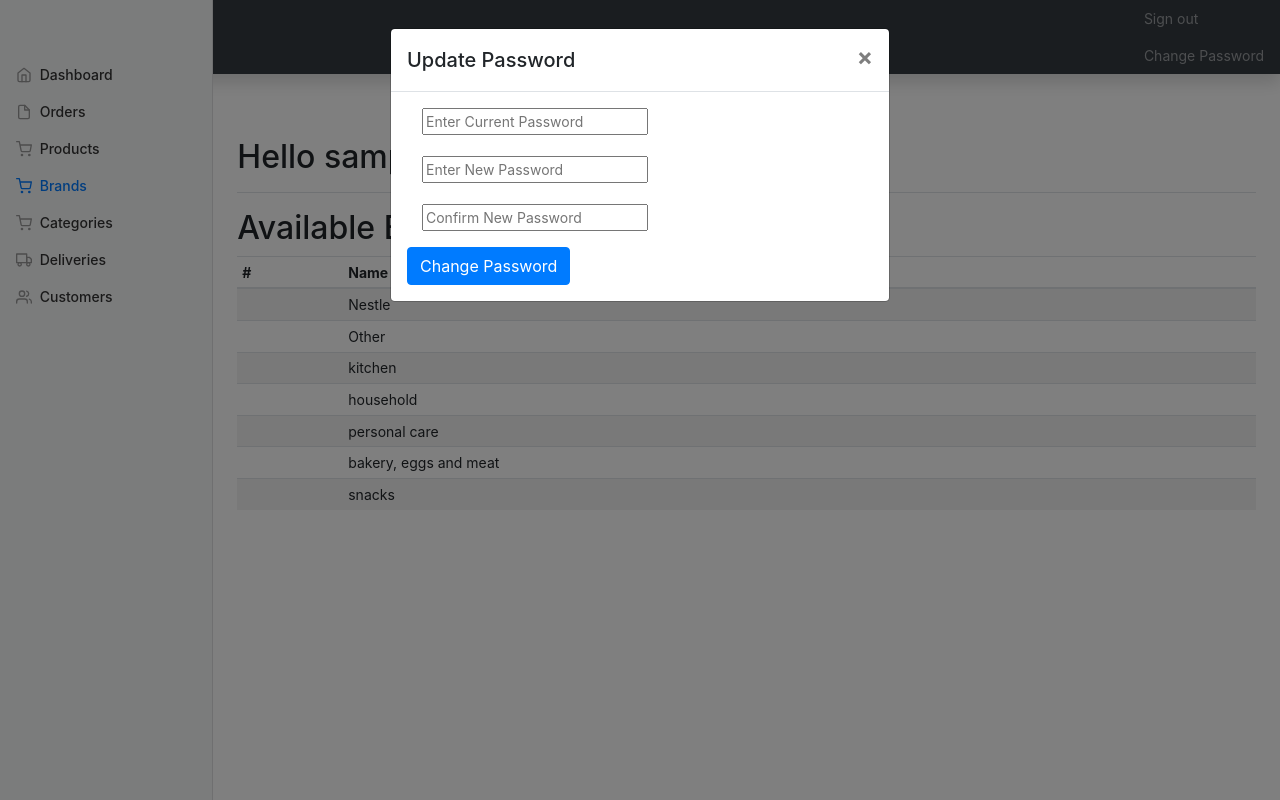
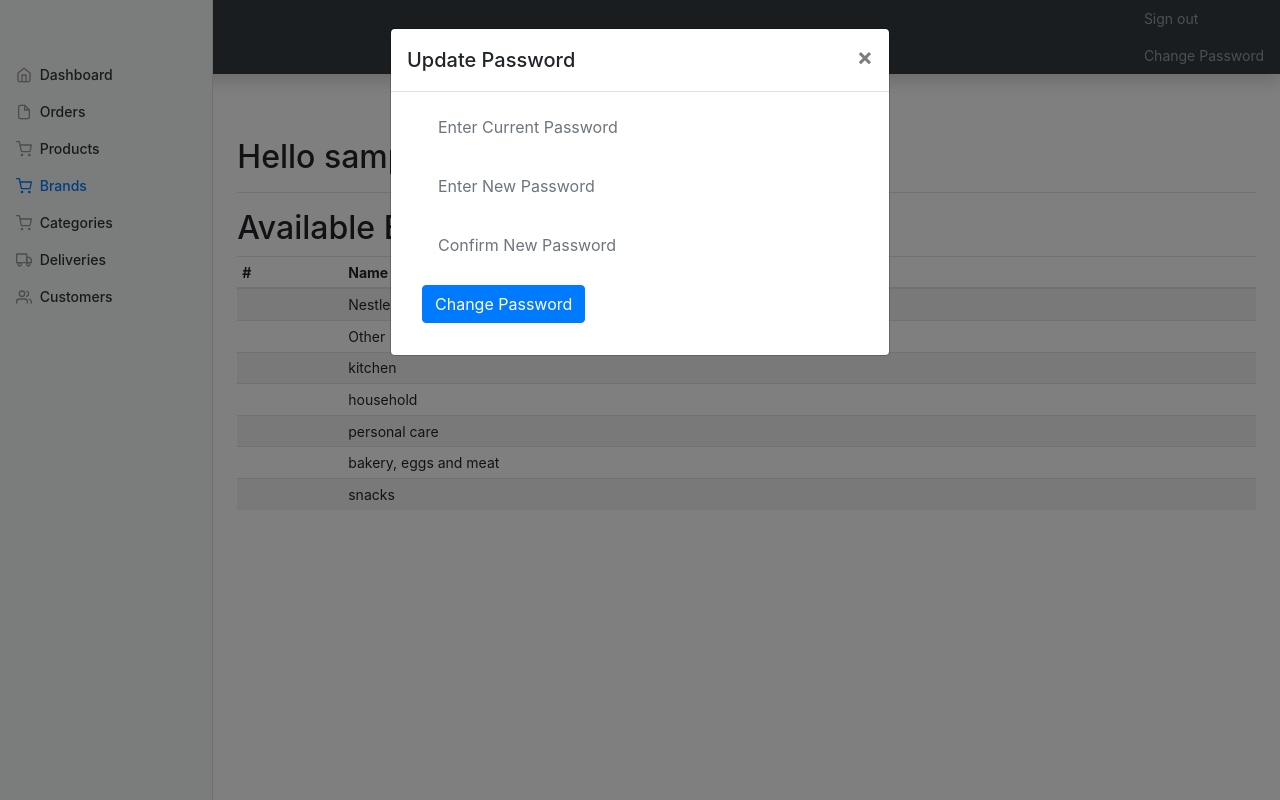
Before and after one commit to HumansMetaTech/E-Commerce-Grocery-Store, a PHP site: page /big_store/brands.php in a window 1280 px wide, after a click on "Change Password". Run offline with PHP 8.4, Linux system fonts and the light colour scheme; the visitor is signed in with stand-in values (Sample User, id 1); data comes from the database, SQL or seed files in the repository; some libraries are stand-ins or nearby versions.

Commit message:
Update navbar.php

```diff
--- a/templates/navbar.php
+++ b/templates/navbar.php
@@ -43,24 +43,24 @@
       </div>
       <div class="modal-body">
         <form id="update_del" enctype="multipart/form-data" method="post">
-          <div class="row">
+          <div class="row justify-content-center">
             <div class="col-12">
               <div class="form-group">
                 <div class="col-12">
-                <input type="password" name="old_password" placeholder="Enter Current Password">
+                  <input type="password" class="form-control" name="old_password" placeholder="Enter Current Password">
                 </div>
                 <br>
                 <div class="col-12">
-                <input type="password" name="new_pass" placeholder="Enter New Password">
+                  <input type="password" class="form-control" name="new_pass" placeholder="Enter New Password">
                 </div>
                 <br>
                 <div class="col-12">
-                <input type="password" name="c_new_pass" placeholder="Confirm New Password">
+                  <input type="password" class="form-control" name="c_new_pass" placeholder="Confirm New Password">
                 </div>
+                <br>
+                <div class="col-12 justify-content-center">
+                  <input name="ch" type="submit" class="btn btn-primary add-category" value="Change Password">
                 </div>
-            </div>
-            <div class="col-12">
-              <input name="ch" type="submit" class="btn btn-primary add-category" value="Change Password">
             </div>
           </div>
         </form>
```
Lines whose indentation alone changed are shown as unchanged.
